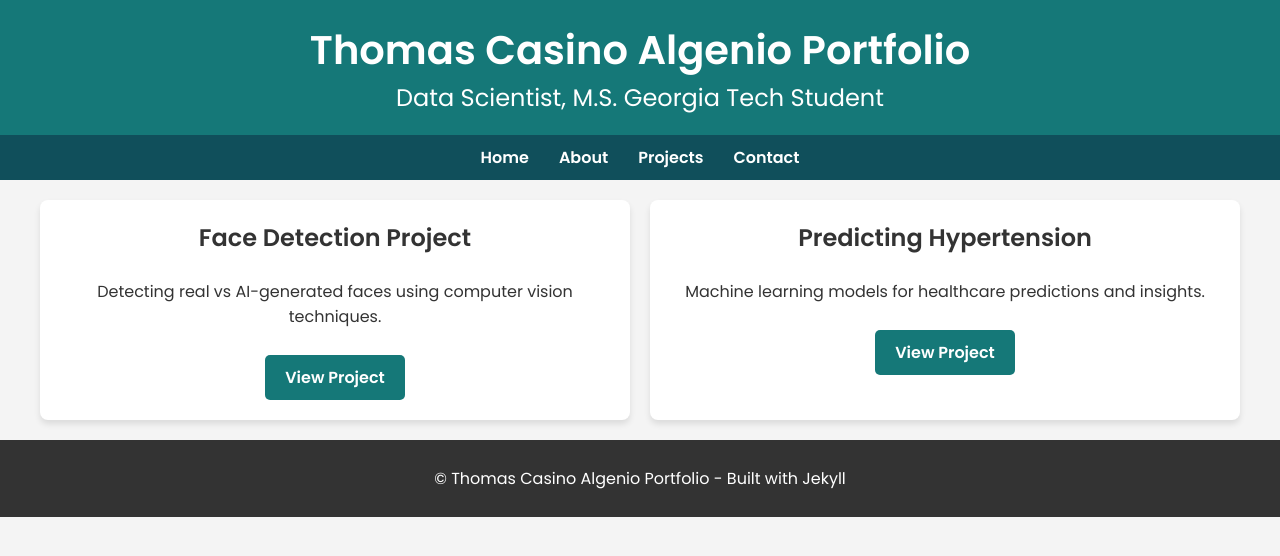
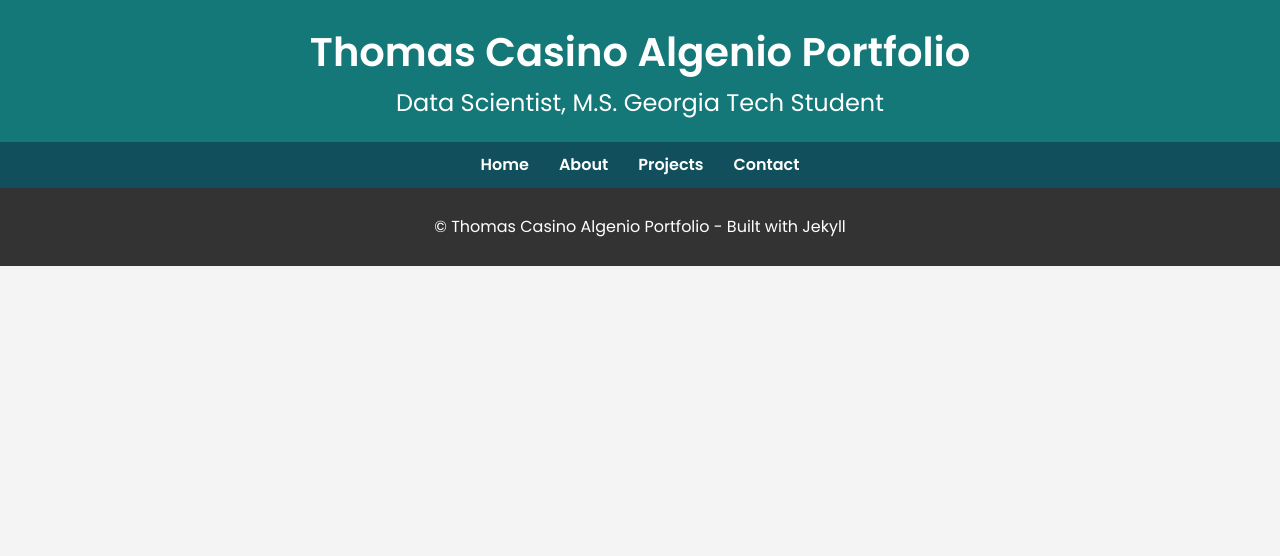
Before and after one commit to thomasalgenio/Thomas_Portfolio, a Jekyll site: the page built from images/README.md, in a window 1280 px wide. Shown: the top 556 px of the page. Built offline with Jekyll 4.4.1, drawn with Linux system fonts in a browser that asks for light colours; our own code applies the rules of GitHub Pages for plain Markdown files.

Commit message:
Update default.html

```diff
--- a/_layouts/default.html
+++ b/_layouts/default.html
@@ -12,6 +12,7 @@
         padding: 0;
         background-color: #f4f4f4;
         color: #333;
+        line-height: 1.6;
       }
 
       header {
@@ -58,32 +59,19 @@
         margin: 0 auto;
       }
 
-      .project {
-        background: white;
-        border-radius: 8px;
-        box-shadow: 0 4px 6px rgba(0, 0, 0, 0.1);
-        padding: 20px;
+      .btn {
+        display: inline-block;
+        padding: 10px 20px;
+        text-decoration: none;
+        color: white;
+        background-color: #157878;
+        border-radius: 5px;
+        font-weight: bold;
         text-align: center;
       }
 
-      .project h3 {
-        margin-top: 0;
-        font-size: 1.5rem;
-      }
-
-      .project a {
-        display: inline-block;
-        margin-top: 10px;
-        padding: 10px 20px;
-        background: #157878;
-        color: white;
-        text-decoration: none;
-        border-radius: 5px;
-        font-weight: bold;
-      }
-
-      .project a:hover {
-        background: #104f5b;
+      .btn:hover {
+        background-color: #104f5b;
       }
 
       footer {
@@ -107,18 +95,7 @@
     </nav>
 
     <main>
-      <section class="projects">
-        <div class="project">
-          <h3>Face Detection Project</h3>
-          <p>Detecting real vs AI-generated faces using computer vision techniques.</p>
-          <a href="https://github.com/thomasalgenio/Sample_Projects/tree/main/Face_Detection_on_AI_Generated_Images">View Project</a>
-        </div>
-        <div class="project">
-          <h3>Predicting Hypertension</h3>
-          <p>Machine learning models for healthcare predictions and insights.</p>
-          <a href="https://github.com/thomasalgenio/Sample_Projects/tree/263caf5c4e4587d46c72187b9081874bf19cf1c5/Hypertension_Prediction">View Project</a>
-        </div>
-      </section>
+      {{ content }}
     </main>
 
     <footer>
```
